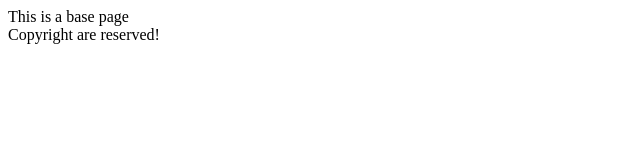
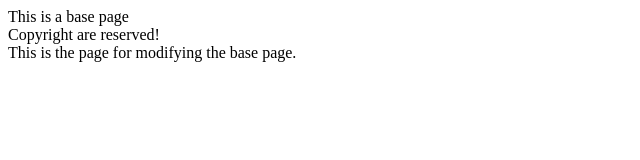
Before and after one commit to adityahandge4-bit/git-understanding, a plain HTML site: page base.html in a window 1280 px wide. Shown: the whole page, without its empty margins (0-640 px from the left). Drawn offline with Linux system fonts and the light colour scheme.

Commit message:
Modified template file

```diff
--- a/base.html
+++ b/base.html
@@ -10,5 +10,8 @@
     <footer>
         Copyright are reserved!
     </footer>
+    <div>
+        This is the page for modifying the base page.
+    </div>
 </body>
 </html>
```
